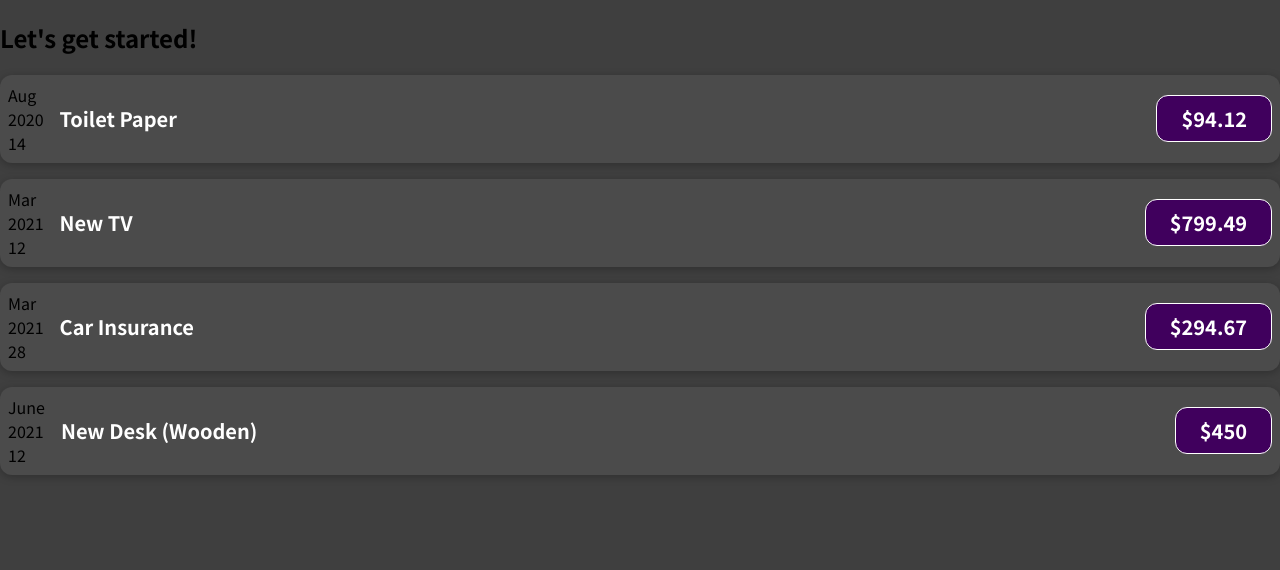
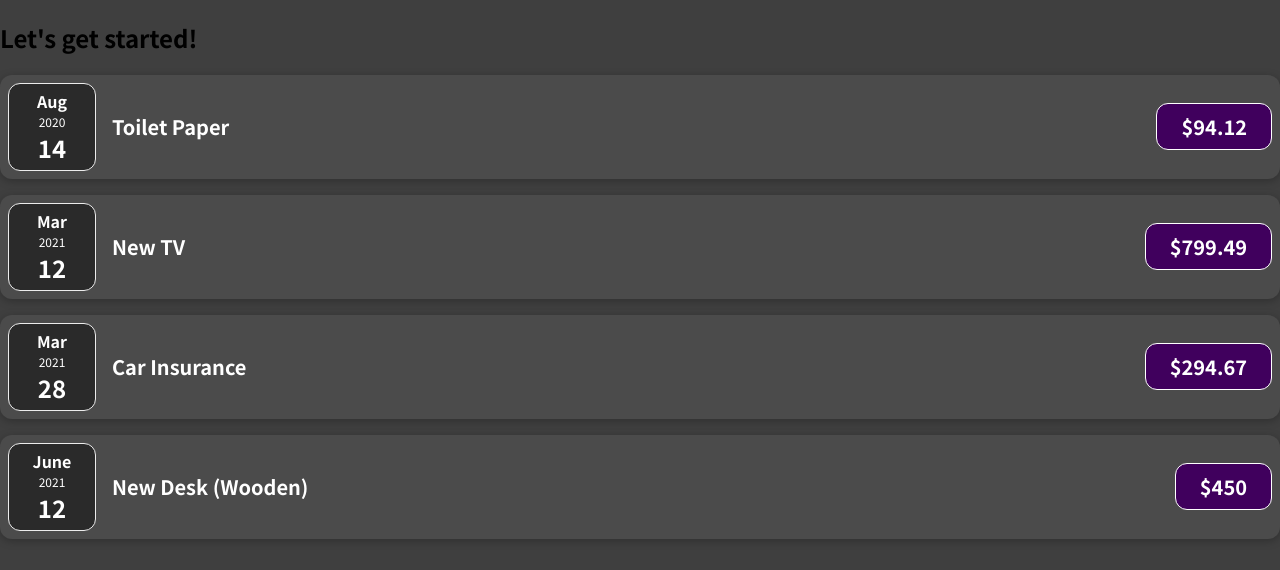
Before and after one commit to chip0912/react-learning, a JavaScript app: page / in a window 1280 px wide. Shown: the top 570 px of the page. Built offline with nearby package versions, Linux system fonts and the light colour scheme.

Commit message:
adding ExpenseDate component

```diff
--- /dev/null
+++ b/src/components/ExpenseDate.css
@@ -0,0 +1,25 @@
+.expense-date {
+  display: flex;
+  flex-direction: column;
+  width: 5.5rem;
+  height: 5.5rem;
+  border: 1px solid #ececec;
+  background-color: #2a2a2a;
+  color: white;
+  border-radius: 12px;
+  align-items: center;
+  justify-content: center;
+}
+
+.expense-date__month {
+  font-weight: bold;
+}
+
+.expense-date__year {
+  font-size: 0.75rem;
+}
+
+.expense-date__day {
+  font-size: 1.5rem;
+  font-weight: bold;
+}
--- /dev/null
+++ b/src/components/ExpenseDate.js
@@ -0,0 +1,18 @@
+import "./ExpenseDate.css";
+
+function ExpenseDate(props) {
+
+  const month = props.date.toLocaleString('en-AU', {month: 'short'});
+  const day = props.date.toLocaleString('en-AU', {day: '2-digit'});
+  const year = props.date.getFullYear();
+
+  return (
+    <div className="expense-date">
+      <div className="expense-date__month">{month}</div>
+      <div className="expense-date__year">{year}</div>
+      <div className="expense-date__day">{day}</div>
+    </div>
+  );
+}
+
+export default ExpenseDate;
--- a/src/components/ExpenseItem.js
+++ b/src/components/ExpenseItem.js
@@ -1,18 +1,12 @@
 import './ExpenseItem.css';
+
+import ExpenseDate from "./ExpenseDate";
 
 function ExpenseItem(props) {
 
-  const month = props.date.toLocaleString('en-AU', {month: 'short'});
-  const day = props.date.toLocaleString('en-AU', {day: '2-digit'});
-  const year = props.date.getFullYear();
-
   return (
     <div className='expense-item'>
-      <div>
-        <div>{month}</div>
-        <div>{year}</div>
-        <div>{day}</div>
-      </div>
+      <ExpenseDate date={props.date} />
       <div className='expense-item__description'>
         <h2>{props.title}</h2>
         <div className='expense-item__price'>${props.amount}</div>
```
